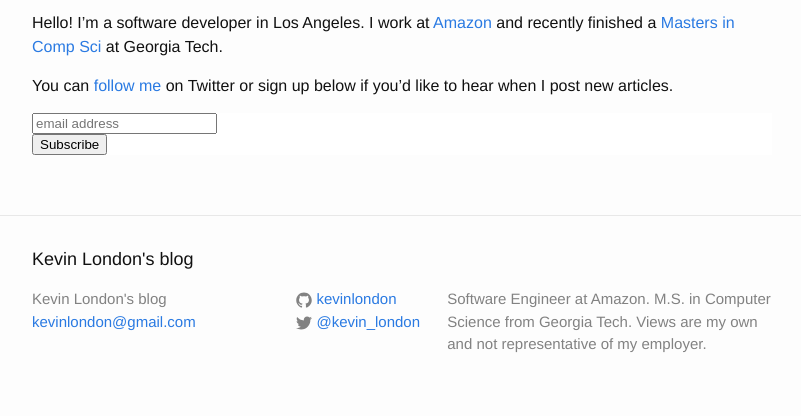
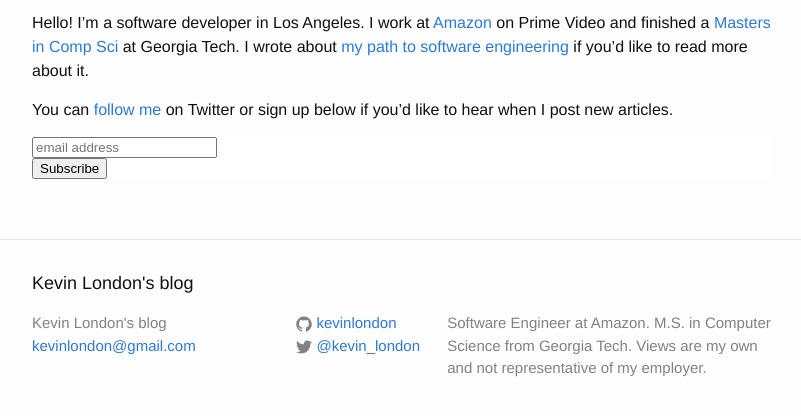
Before and after one commit to kevinlondon/kevinlondon.github.io, a Jekyll site: the page built from about.md, in a window 1280 px wide, cut to the strip 318-734 px from the top of the page. Shown: the whole strip, without its empty margins (238-1039 px from the left). Built offline with Jekyll 4.4.1, drawn with Linux system fonts in a browser that asks for light colours; comment, search, counter and statistics services are not loaded.

Commit message:
Add post on my software engineering path.

```diff
--- a/about.md
+++ b/about.md
@@ -6,10 +6,12 @@ permalink: /about/
 
 ![The Author]({{ site.gravatar }}?s=150)
 
-Hello! I'm a software developer in Los Angeles.
-I work at [Amazon](https://www.amazon.com)
-and recently finished a
-[Masters in Comp Sci](http://www.omscs.gatech.edu/) at Georgia Tech.
+Hello! I'm a software developer in Los Angeles.  I work at
+[Amazon](https://www.amazon.com) on Prime Video and finished a [Masters in Comp
+Sci](http://www.omscs.gatech.edu/) at Georgia Tech.  I wrote about [my path to
+software
+engineering](https://www.kevinlondon.com/2019/12/09/my-path-to-engineering.html)
+if you'd like to read more about it.
 
 You can [follow me](https://twitter.com/kevin_london) on Twitter or sign up
 below if you'd like to hear when I post new articles.
```
Also changed, not shown: _posts/2015-09-25-using-bandit-in-the-field.md (renamed from _drafts/finding-insecure-code-with-bandit.md, +12 -16 lines), _posts/2019-12-09-my-path-to-engineering.md (added, +56 -0 lines).
